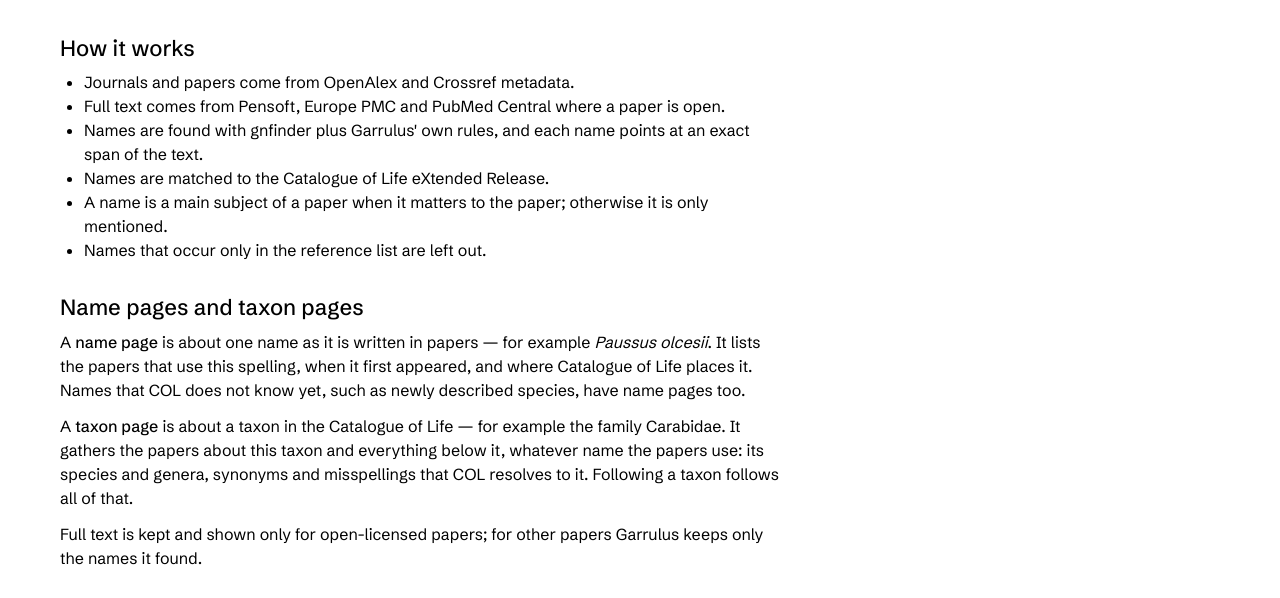
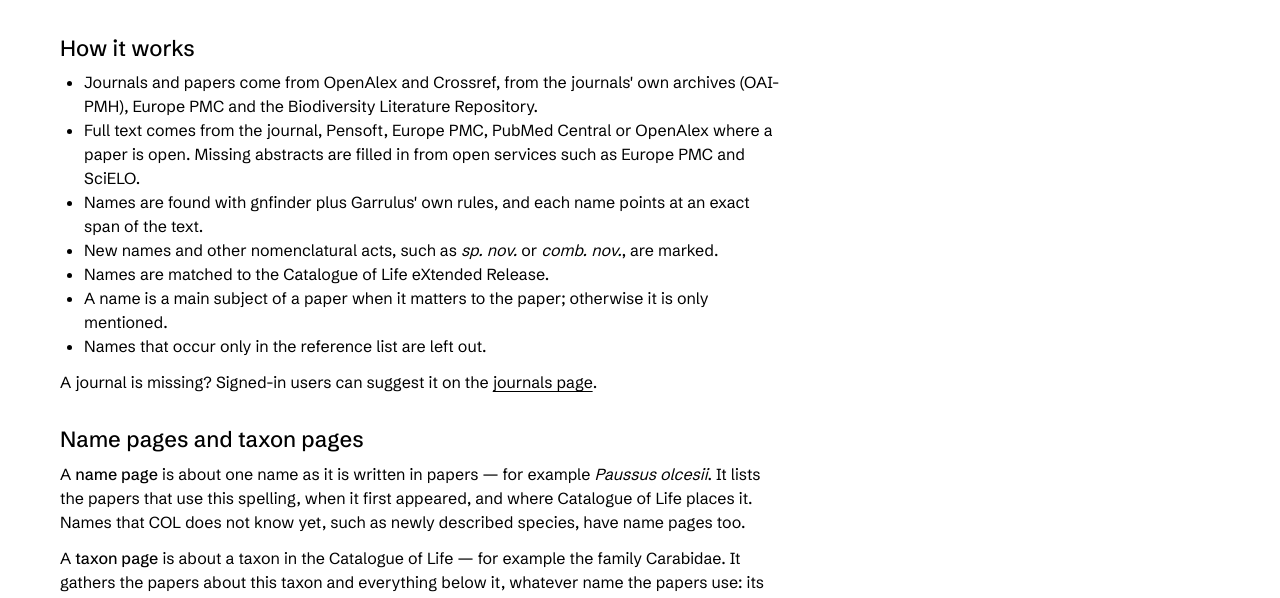
Before and after one commit to CatalogueOfLife/garrulus, a React (Vite) app in the folder frontend/: page /about in a window 1280 px wide. Shown: the part 324-922 px from the top of the page. Built offline with nearby package versions, Linux system fonts and the light colour scheme; no server answers.

Commit message:
frontend: About names today's sources, full-text routes, acts and journal suggestions

```diff
--- a/frontend/src/pages/AboutPage.tsx
+++ b/frontend/src/pages/AboutPage.tsx
@@ -1,6 +1,6 @@
 import { useQuery } from '@tanstack/react-query';
 import { useEffect } from 'react';
-import { useLocation } from 'react-router-dom';
+import { Link, useLocation } from 'react-router-dom';
 import { getXr } from '../api';
 import { Mark } from '../ui/Mark';
 import styles from '../ui/pages.module.css';
@@ -25,9 +25,16 @@ export function AboutPage() {
 
       <h2>How it works</h2>
       <ul>
-        <li>Journals and papers come from OpenAlex and Crossref metadata.</li>
-        <li>Full text comes from Pensoft, Europe PMC and PubMed Central where a paper is open.</li>
+        <li>
+          Journals and papers come from OpenAlex and Crossref, from the journals' own archives (OAI-PMH), Europe PMC and
+          the Biodiversity Literature Repository.
+        </li>
+        <li>
+          Full text comes from the journal, Pensoft, Europe PMC, PubMed Central or OpenAlex where a paper is open. Missing
+          abstracts are filled in from open services such as Europe PMC and SciELO.
+        </li>
         <li>Names are found with gnfinder plus Garrulus' own rules, and each name points at an exact span of the text.</li>
+        <li>New names and other nomenclatural acts, such as <i>sp. nov.</i> or <i>comb. nov.</i>, are marked.</li>
         <li>
           Names are matched to the Catalogue of Life eXtended Release
           {xr.data ? <>, currently <b>{xr.data.alias}</b></> : null}.
@@ -35,6 +42,9 @@ export function AboutPage() {
         <li>A name is a main subject of a paper when it matters to the paper; otherwise it is only mentioned.</li>
         <li>Names that occur only in the reference list are left out.</li>
       </ul>
+      <p>
+        A journal is missing? Signed-in users can suggest it on the <Link to="/journals">journals page</Link>.
+      </p>
 
       <h2>Name pages and taxon pages</h2>
       <p id="names">
@@ -48,7 +58,8 @@ export function AboutPage() {
         and misspellings that COL resolves to it. Following a taxon follows all of that.
       </p>
       <p>
-        Full text is kept and shown only for open-licensed papers; for other papers Garrulus keeps only the names it found.
+        Full text is kept and shown only for open-licensed papers; for other papers Garrulus keeps only the names it found
+        and shows a short snippet around each.
       </p>
 
       <h2>Links</h2>
```
